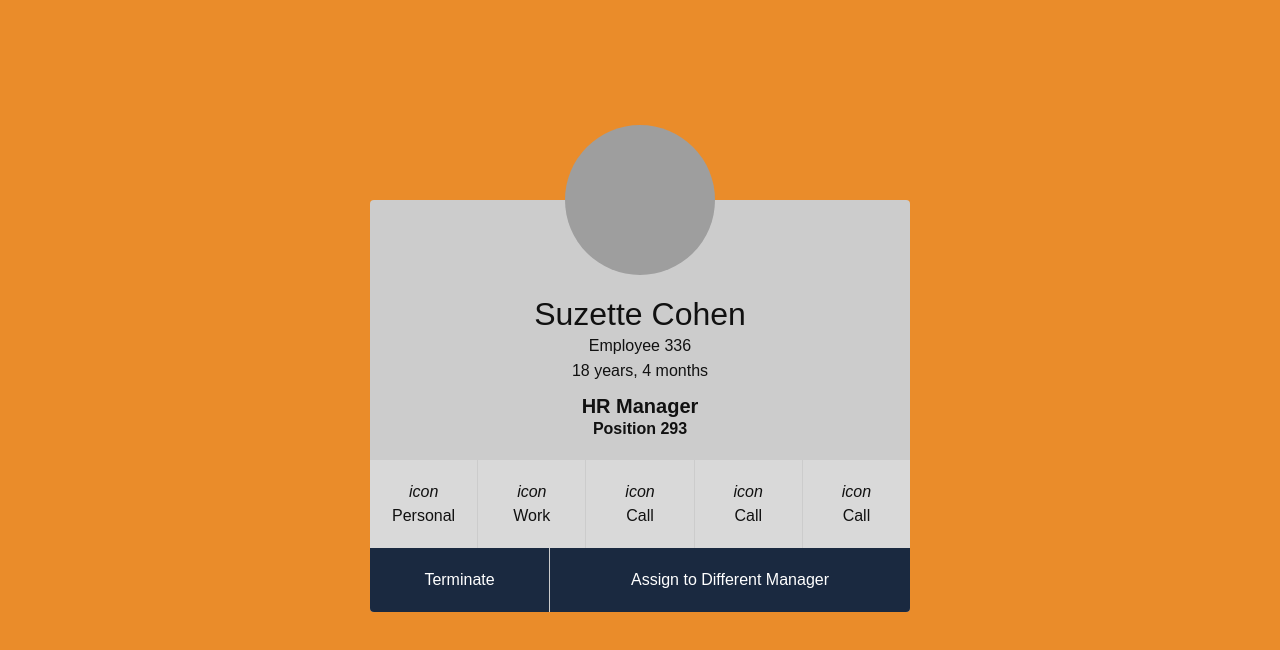
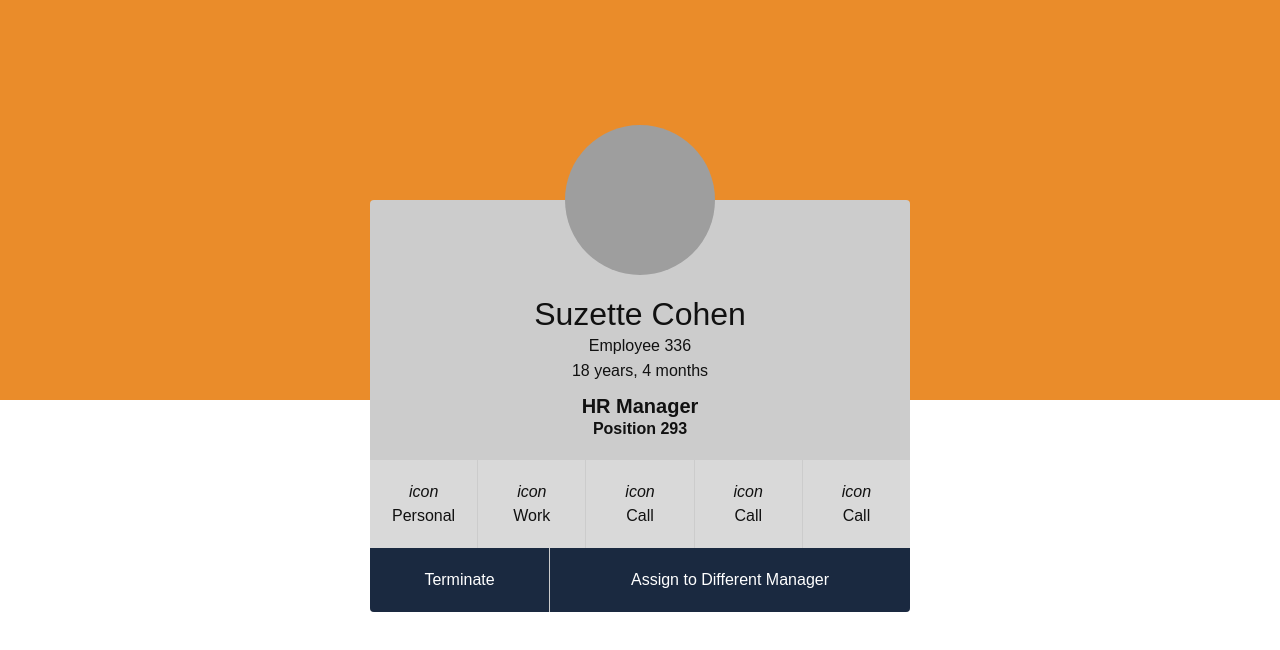
Before and after one commit to brianotoole/dts-e3, a website with bundled scripts: page index.html in a window 1280 px wide. Built offline with nearby package versions, Linux system fonts and the light colour scheme; grey boxes are pictures that could not be loaded; a web font is replaced by a local one.

Commit message:
update base, rm bg from site-header

```diff
--- a/components/global/_base.scss
+++ b/components/global/_base.scss
@@ -17,13 +17,3 @@ a {
     color: $color__primary--dark;
   }
 }
-
-.site-wrap {
-  background-color: $color__primary;
-  height: 100vh; /* testing only */
-}
-
-.container--center {
-  margin: 0 auto;
-  text-align: center;
-}
--- a/components/header/_style.scss
+++ b/components/header/_style.scss
@@ -0,0 +1,12 @@
+/*********************************************************
+  Header
+*********************************************************/
+
+.header {
+  position: absolute;
+  width: 100%;
+  height: 50vh;
+  top: 0;
+  left: 0;
+  background-color: $color__primary;
+}
```
Also changed, not shown: 1 other file.
